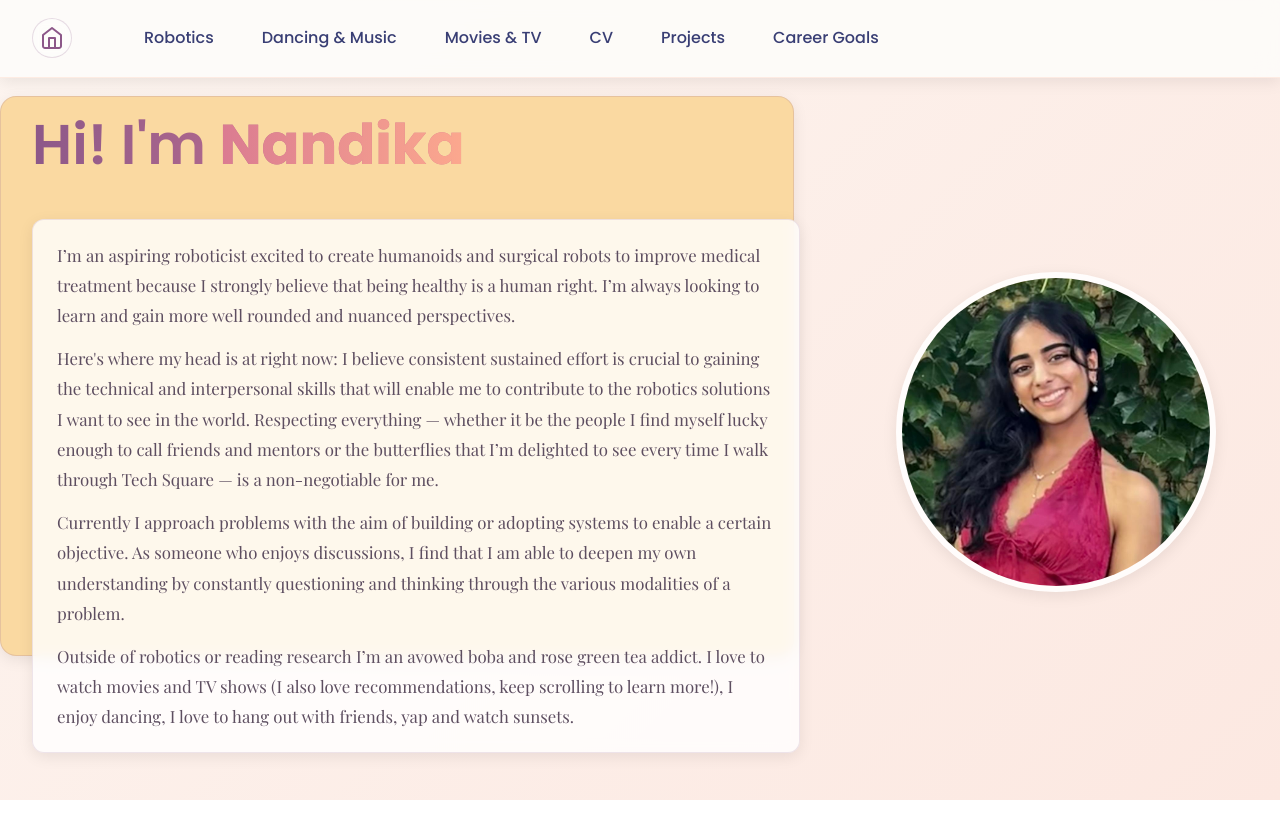
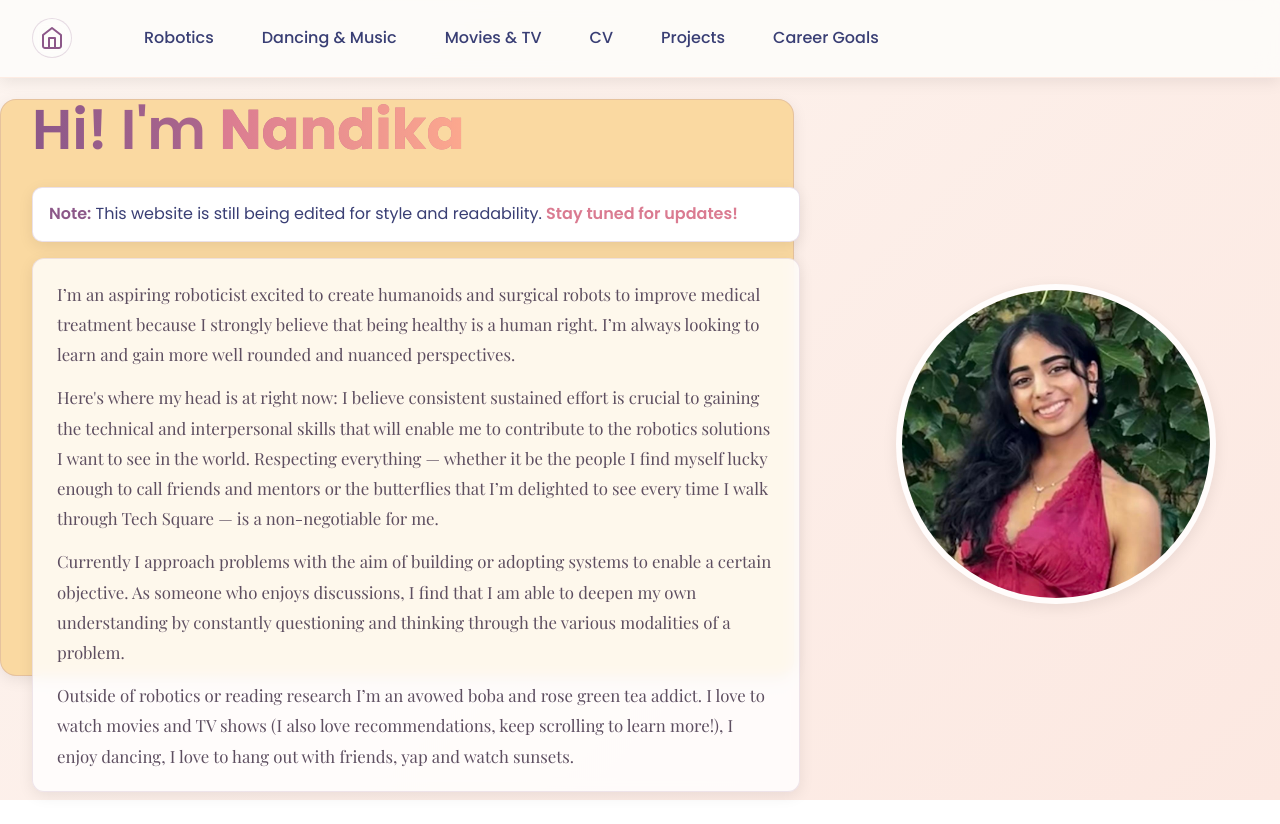
Before and after one commit to nandikakohli/nandika-kohli, a React (Vite) app in the folder personal-website/: page / in a window 1280 px wide. Before the commit the page ends 800 px from the top, so only its background shows below. Built offline with nearby package versions, Linux system fonts and the light colour scheme.

Commit message:
Home: add notice box about ongoing style/readability edits

```diff
--- a/personal-website/src/App.css
+++ b/personal-website/src/App.css
@@ -332,6 +332,21 @@ h1 {
   opacity: 0.9;
   max-width: 32rem;
 }
+
+/* Home notice box */
+.notice-box {
+  margin: 0 0 1rem 0;
+  padding: 0.75rem 1rem;
+  background: #fff;
+  border: 1px solid rgba(140, 88, 137, 0.18);
+  border-radius: 10px;
+  box-shadow: var(--shadow);
+  font-family: var(--heading-font);
+  color: var(--deep-blue);
+}
+
+.notice-strong { color: var(--muted-purple); font-weight: 600; }
+.notice-em { color: var(--rose-pink); font-weight: 600; }
 
 /* Intro blurb card */
 .blurb {
--- a/personal-website/src/App.tsx
+++ b/personal-website/src/App.tsx
@@ -16,6 +16,9 @@ const Home = () => {
           className="text-content"
         >
           <h1>Hi! I'm <span className="highlight">Nandika</span></h1>
+          <section className="notice-box">
+            <span className="notice-strong">Note:</span> This website is still being edited for style and readability. <span className="notice-em">Stay tuned for updates!</span>
+          </section>
           <section className="blurb">
             <p>I’m an aspiring roboticist excited to create humanoids and surgical robots to improve medical treatment because I strongly believe that being healthy is a human right. I’m always looking to learn and gain more well rounded and nuanced perspectives.</p>
             <p>Here's where my head is at right now: I believe consistent sustained effort is crucial to gaining the technical and interpersonal skills that will enable me to contribute to the robotics solutions I want to see in the world. Respecting everything — whether it be the people I find myself lucky enough to call friends and mentors or the butterflies that I’m delighted to see every time I walk through Tech Square — is a non-negotiable for me.</p>
```
